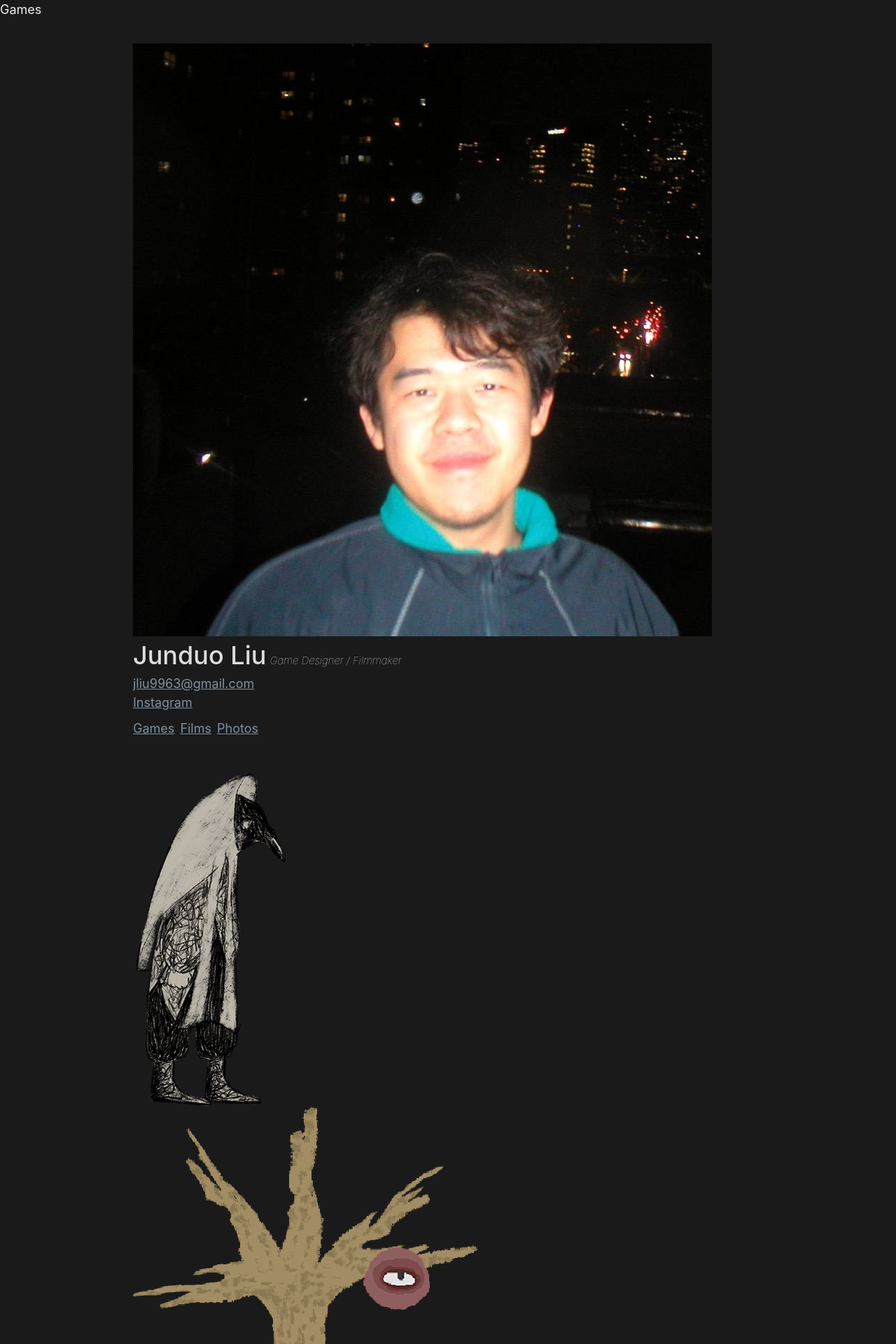
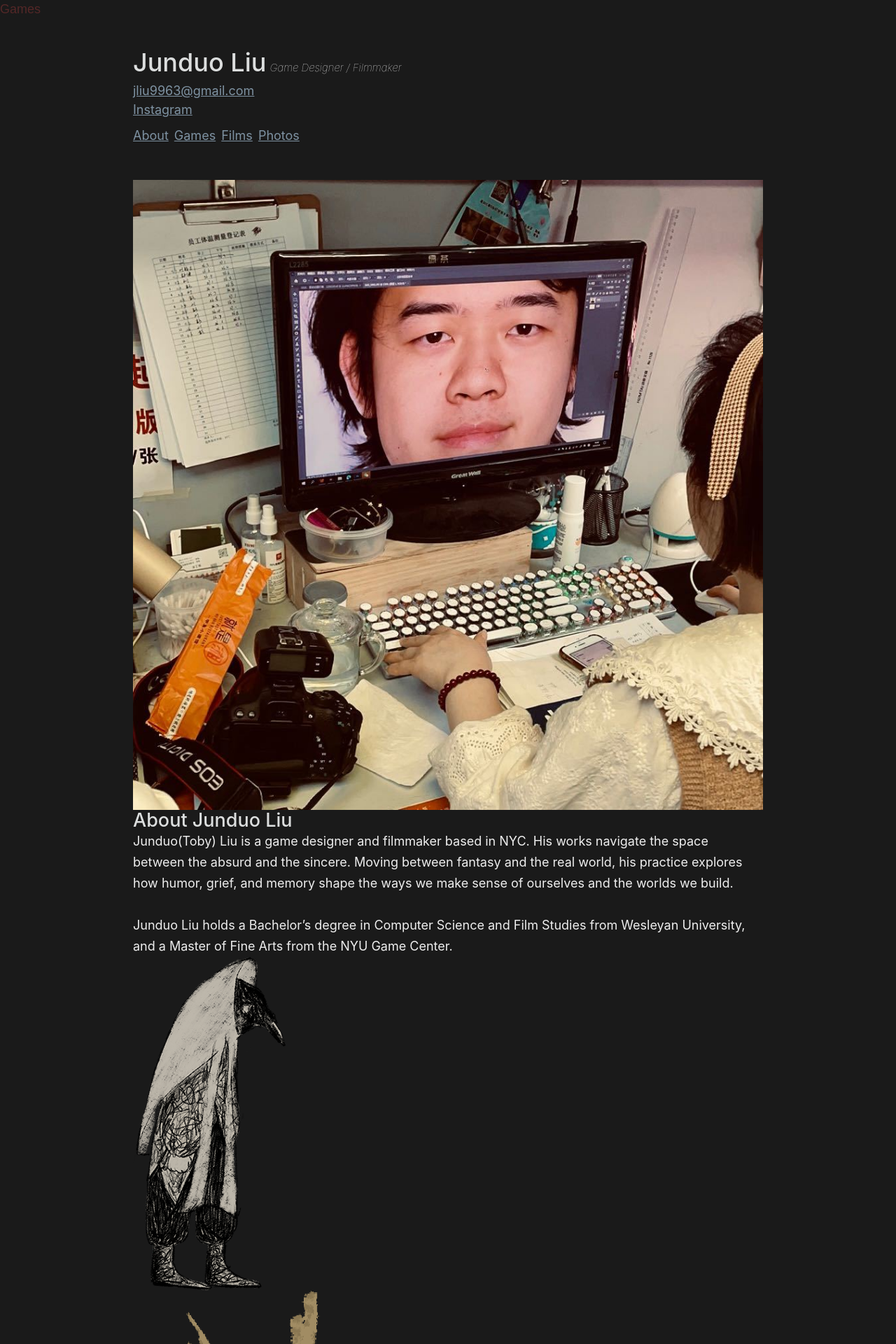
Before and after one commit to JunduoLiu/JunduoLiu.github.io, a Jekyll site: the page built from works.html, in a window 1280 px wide. Shown: the top 1920 px of the page at 70% size. Built offline with Jekyll 4.4.1, drawn with Linux system fonts in a browser that asks for light colours; some web fonts are replaced.

Commit message:
modified

```diff
--- a/_data/nav.yml
+++ b/_data/nav.yml
@@ -1,3 +1,5 @@
+- name: About
+  link: "#about-page"
 - name: Games
   link: "#games-page"
 - name: Films
--- a/_includes/header.html
+++ b/_includes/header.html
@@ -1,6 +1,6 @@
 <div class="header">
   <div class="header-left">
-    <img src="/assets/images/me.jpg" alt="Junduo Liu's Profile Image">
+    <!-- <img src="/assets/images/me.jpg" alt="Junduo Liu's Profile Image"> -->
     <div class="header-text">
       <h1>Junduo Liu</h1>
       <h5><i>Game Designer / Filmmaker</i></h5>
--- a/_layouts/default.html
+++ b/_layouts/default.html
@@ -21,5 +21,7 @@
     <footer class="wrapper-footer">
         {% include footer.html %}
     </footer>
+<!-- <canvas id="mouse-trail"></canvas>
+<script src="/assets/js/mouse-trail.js"></script>     -->
 </body>
 </html>
--- a/works.html
+++ b/works.html
@@ -3,6 +3,28 @@ layout: default
 title: Works
 permalink: /works/
 ---
+<!-- ========================= -->
+<!-- 0. ABOUT SECTION -->
+<!-- ========================= -->
+<section id="about-page">
+
+  <div class="about-container">
+    <img src="/assets/images/me.jpg" alt="Junduo Liu" class="about-photo">
+
+    <div class="about-text">
+      <h1>About Junduo Liu</h1>
+      <p>
+        Junduo(Toby) Liu is a game designer and filmmaker based in NYC.
+        His works navigate the space between the absurd and the sincere.
+        Moving between fantasy and the real world, his practice explores how humor, grief,
+        and memory shape the ways we make sense of ourselves and the worlds we build.<br>
+        <br>
+        Junduo Liu holds a Bachelor’s degree in Computer Science and Film Studies from Wesleyan University, and a Master of Fine Arts from the NYU Game Center.
+      </p>
+    </div>
+  </div>
+
+</section>
 
 <!-- ========================= -->
 <!-- 1. GAMES SECTION -->
@@ -219,10 +241,11 @@ window.addEventListener("load", function () {
 
 
 //bg title logic
-window.addEventListener('load', () => {
+  window.addEventListener('load', () => {
   const bgTitle = document.getElementById('global-bg-title');
   const sections = document.querySelectorAll('section');
   const titles = {
+    'about-page': '',
     'games-page': 'Games',
     'films-page': 'Films',
     'photos-page': 'Photos'
@@ -231,18 +254,38 @@ window.addEventListener('load', () => {
   function updateBgTitle() {
     let current = null;
 
+    // Find which section is in view
     sections.forEach(section => {
       const rect = section.getBoundingClientRect();
       const inView = rect.top < window.innerHeight / 2 && rect.bottom > window.innerHeight / 2;
       if (inView) current = titles[section.id];
     });
 
-    if (current) {
+    if (current !== undefined) {
       if (bgTitle.textContent !== current) {
         bgTitle.style.opacity = 0;
+
         setTimeout(() => {
-          bgTitle.textContent = current;
-          bgTitle.style.opacity = 1;
+          if (current === '') {
+            bgTitle.textContent = '';
+            bgTitle.style.opacity = 0;
+          } else {
+            bgTitle.textContent = current;
+
+            // 🟢 Different fonts + colors per section
+            if (current === 'Games') {
+              bgTitle.style.fontFamily = '"Bitcount Grid Single", sans-serif';
+              bgTitle.style.color = 'rgba(255, 80, 80, 0.25)'; // red tint
+            } else if (current === 'Films') {
+              bgTitle.style.fontFamily = '"Inika", serif';
+              bgTitle.style.color = 'rgba(120, 180, 255, 0.25)'; // soft blue
+            } else if (current === 'Photos') {
+              bgTitle.style.fontFamily = '"Space Mono", monospace';
+              bgTitle.style.color = 'rgba(180, 255, 160, 0.25)'; // mint green
+            }
+
+            bgTitle.style.opacity = 1;
+          }
         }, 300);
       }
     }
@@ -251,4 +294,86 @@ window.addEventListener('load', () => {
   window.addEventListener('scroll', updateBgTitle);
   updateBgTitle(); // run once on load
 });
+
+
+//CurorTrail
+window.addEventListener("load", () => {
+  const canvas = document.getElementById("mouse-trail");
+  const ctx = canvas.getContext("2d");
+
+  let width = window.innerWidth;
+  let height = window.innerHeight;
+  canvas.width = width;
+  canvas.height = height;
+
+  window.addEventListener("resize", () => {
+    width = window.innerWidth;
+    height = window.innerHeight;
+    canvas.width = width;
+    canvas.height = height;
+  });
+
+  const trail = [];
+  const maxTrail = 60; // number of previous positions to render
+  const smoothing = 0.08; // cursor smoothing factor
+  const color = "rgba(255,255,255,0.3)"; // soft white glow
+
+  let mouseX = width / 2;
+  let mouseY = height / 2;
+  let currentX = mouseX;
+  let currentY = mouseY;
+
+
+  //MouseTrail
+//   document.addEventListener("mousemove", (e) => {
+//     mouseX = e.clientX;
+//     mouseY = e.clientY;
+//   });
+
+//   function animate() {
+//   // clear each frame to prevent permanent marks
+//   ctx.clearRect(0, 0, width, height);
+
+//   // smooth follow motion
+//   currentX += (mouseX - currentX) * smoothing;
+//   currentY += (mouseY - currentY) * smoothing;
+
+//   // record trail positions
+//   trail.push({ x: currentX, y: currentY });
+//   if (trail.length > maxTrail) trail.shift();
+
+//   ctx.shadowColor = "rgba(255,255,255,0.6)";
+//   ctx.shadowBlur = 20;
+
+//   // draw comet
+//   for (let i = 0; i < trail.length - 1; i++) {
+//     const p = trail[i];
+//     const next = trail[i + 1];
+
+//     // progress from tail (0) → head (1)
+//     const t = i / (trail.length - 1);
+
+//     // tail fades and narrows gradually
+//     const alpha = t * 0.6; // transparency (0 = tail invisible, 0.6 = head bright)
+//     const widthScale = 1 - t; // wide at head, narrow at tail
+
+//     ctx.strokeStyle = `rgba(255,255,255,${alpha})`;
+//     ctx.lineWidth = 20 * widthScale; // adjust base width for strength
+
+//     ctx.beginPath();
+//     ctx.moveTo(p.x, p.y);
+//     ctx.lineTo(next.x, next.y);
+//     ctx.stroke();
+//   }
+
+//   requestAnimationFrame(animate);
+// }
+
+
+
+  animate();
+});
+
+
+
 </script>
```
Also changed, not shown: assets/css/styles.css (+112 -24 lines), assets/images/me.jpg.
